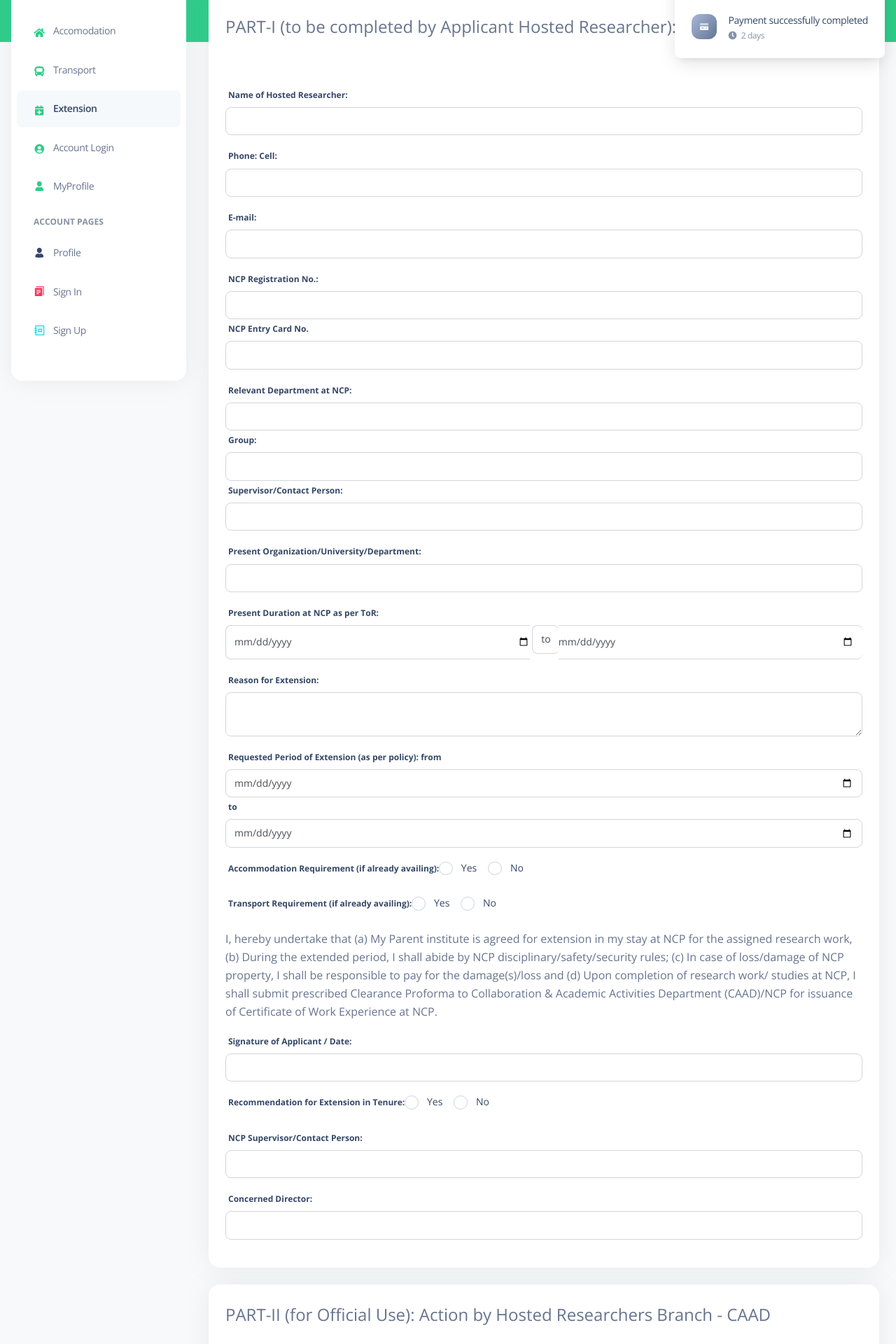
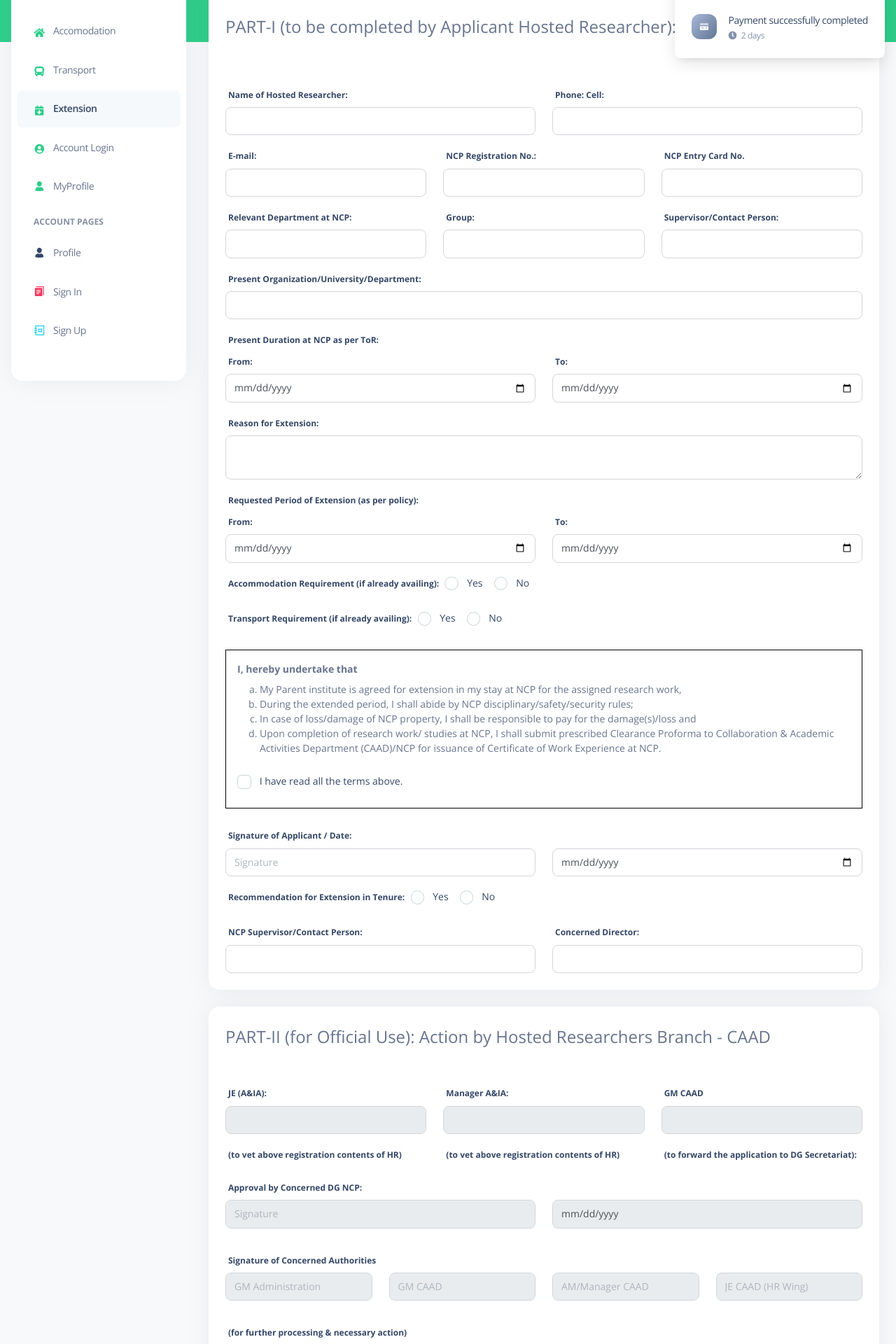
Before and after one commit to Amna1805/studentportal, a Vue app: page /ext in a window 1280 px wide. Shown: the part 240-2160 px from the top of the page at 70% size. Built offline with nearby package versions, Linux system fonts and the light colour scheme.

Commit message:
updated Extension proforma design and add signatures

```diff
--- a/src/views/ExtensionProforma.vue
+++ b/src/views/ExtensionProforma.vue
@@ -14,65 +14,97 @@
                         </div>
                     </legend>
                     <div class="card-body">
-                        <div class="form-group">
+                        <div class="row">
+                            <div class="col-md-6 mb-3">
                                 <label for="researcherName">Name of Hosted Researcher:</label>
                                 <input type="text" class="form-control" id="researcherName" v-model="researcherInfo.name" />
                             </div>
-                        <div class="form-group">
+                            <div class="col-md-6 mb-3">
                                 <label for="researcherPhone">Phone: Cell:</label>
-                            <input type="text" class="form-control" id="researcherPhone" v-model="researcherInfo.phone" />
+                                <input type="text" class="form-control" id="researcherPhone"
+                                    v-model="researcherInfo.phone" />
                             </div>
-                        <div class="form-group">
+                        </div>
+                        <div class="row">
+                            <div class="col-md-4 mb-3">
                                 <label for="researcherEmail">E-mail:</label>
-                            <input type="email" class="form-control" id="researcherEmail" v-model="researcherInfo.email" />
+                                <input type="email" class="form-control" id="researcherEmail"
+                                    v-model="researcherInfo.email" />
                             </div>
-                        <div class="form-group">
+                            <div class="col-md-4 mb-3">
                                 <label for="registrationNo">NCP Registration No.:</label>
                                 <input type="text" class="form-control" id="registrationNo"
                                     v-model="researcherInfo.registrationNo" />
+                            </div>
+                            <div class="col-md-4 mb-3">
                                 <label for="entryCardNo">NCP Entry Card No.</label>
-                            <input type="text" class="form-control" id="entryCardNo" v-model="researcherInfo.entryCardNo" />
+                                <input type="text" class="form-control" id="entryCardNo"
+                                    v-model="researcherInfo.entryCardNo" />
                             </div>
-                        <div class="form-group">
+                        </div>
+
+                        <div class="row">
+                            <div class="col-md-4 mb-3">
                                 <label for="department">Relevant Department at NCP:</label>
-                            <input type="text" class="form-control" id="department" v-model="researcherInfo.department" />
+                                <input type="text" class="form-control" id="department"
+                                    v-model="researcherInfo.department" />
+                            </div>
+                            <div class="col-md-4 mb-3">
                                 <label for="group">Group:</label>
                                 <input type="text" class="form-control" id="group" v-model="researcherInfo.group" />
+                            </div>
+                            <div class="col-md-4 mb-3">
                                 <label for="contactPerson">Supervisor/Contact Person:</label>
                                 <input type="text" class="form-control" id="contactPerson"
                                     v-model="researcherInfo.contactPerson" />
+                            </div>
                         </div>
                         <div class="form-group">
                             <label for="presentOrg">Present Organization/University/Department:</label>
                             <input type="text" class="form-control" id="presentOrg" v-model="researcherInfo.presentOrg" />
                         </div>
+
                         <div class="form-group">
-                            <label for="presentDuration">Present Duration at NCP as per ToR:</label>
-                            <div class="input-group">
+                            <label>Present Duration at NCP as per ToR:</label>
+                            <div class="row">
+                                <div class="col-md-6">
+                                    <label for="stayFrom">From:</label>
                                     <input type="date" class="form-control" id="presentDurationFrom"
-                                    v-model="researcherInfo.presentDurationFrom" />
-                                <div class="input-group-append">
-                                    <label class="input-group-text">to</label>
+                                        v-model="researcherInfo.presentDurationFrom">
                                 </div>
+                                <div class="col-md-6">
+                                    <label for="stayTo">To:</label>
                                     <input type="date" class="form-control" id="presentDurationTo"
-                                    v-model="researcherInfo.presentDurationTo" />
+                                        v-model="researcherInfo.presentDurationTo">
                                 </div>
                             </div>
+                        </div>
+
                         <div class="form-group">
                             <label for="extensionReason">Reason for Extension:</label>
                             <textarea class="form-control" id="extensionReason"
                                 v-model="researcherInfo.extensionReason"></textarea>
                         </div>
+
                         <div class="form-group">
-                            <label for="extensionPeriodFrom">Requested Period of Extension (as per policy): from</label>
+                            <label>Requested Period of Extension (as per policy): </label>
+                            <div class="row">
+                                <div class="col-md-6">
+                                    <label for="extStayFrom">From:</label>
                                     <input type="date" class="form-control" id="extensionPeriodFrom"
-                                v-model="researcherInfo.extensionPeriodFrom" />
-                            <label for="extensionPeriodTo">to</label>
+                                        v-model="researcherInfo.extensionPeriodFrom">
+                                </div>
+                                <div class="col-md-6">
+                                    <label for="extStayTo">To:</label>
                                     <input type="date" class="form-control" id="extensionPeriodTo"
-                                v-model="researcherInfo.extensionPeriodTo" />
+                                        v-model="researcherInfo.extensionPeriodTo">
                                 </div>
+                            </div>
+                        </div>
+
                         <div class="form-group">
                             <label for="accommodationRequirement">Accommodation Requirement (if already availing):</label>
+                            <span>&nbsp;&nbsp;</span>
                             <div class="form-check form-check-inline">
                                 <input type="radio" class="form-check-input" value="Yes"
                                     v-model="researcherInfo.accommodationRequirement" />
@@ -86,6 +118,7 @@
                         </div>
                         <div class="form-group">
                             <label for="transportRequirement">Transport Requirement (if already availing):</label>
+                            <span>&nbsp;&nbsp;</span>
                             <div class="form-check form-check-inline">
                                 <input type="radio" class="form-check-input" value="Yes"
                                     v-model="researcherInfo.transportRequirement" />
@@ -97,23 +130,49 @@
                                 <label class="form-check-label">No</label>
                             </div>
                         </div>
-                        <div class="form-group">
-                            <p>
-                                I, hereby undertake that (a) My Parent institute is agreed for extension in my stay at NCP
-                                for the assigned research work, (b) During the extended period, I shall abide by NCP
-                                disciplinary/safety/security rules; (c) In case of loss/damage of NCP property, I shall be
-                                responsible to pay for the damage(s)/loss and (d) Upon completion of research work/ studies
-                                at NCP, I shall submit prescribed Clearance Proforma to Collaboration & Academic Activities
-                                Department (CAAD)/NCP for issuance of Certificate of Work Experience at NCP.
+
+                        <div class="rectangle-box p-3 mt-4">
+                            <p class="text-sm mb-2">
+                                <strong>I, hereby undertake that</strong>
                             </p>
+                            <ol class="text-sm mb-4" type="a">
+                                <li> My Parent institute is agreed for extension in my stay at NCP
+                                    for the assigned research work,</li>
+                                <li>During the extended period, I shall abide by NCP
+                                    disciplinary/safety/security rules;</li>
+                                <li> In case of loss/damage of NCP property, I shall be
+                                    responsible to pay for the damage(s)/loss and</li>
+                                <li>Upon completion of research work/ studies
+                                    at NCP, I shall submit prescribed Clearance Proforma to Collaboration & Academic
+                                    Activities
+                                    Department (CAAD)/NCP for issuance of Certificate of Work Experience at NCP.</li>
+                            </ol>
+                            <div class="form-check">
+                                <input type="checkbox" class="form-check-input" id="extAgreePolicy"
+                                    v-model="researcherInfo.extAgreePolicy">
+                                <label class="form-check-label text-sm-2" for="agreePolicy">I have read all the terms
+                                    above.</label>
                             </div>
+                        </div>
+
+                        <br>
                         <div class="form-group">
                             <label for="applicantSignature">Signature of Applicant / Date:</label>
-                            <input type="text" class="form-control" id="applicantSignature"
+                            <div class="row">
+                                <div class="col-md-6">
+                                    <input type="text" class="form-control" placeholder="Signature" id="applicantSignature"
                                         v-model="researcherInfo.applicantSignature" />
+                                </div>
+                                <div class="col-md-6">
+                                    <input type="date" placeholder="Date" class="form-control" id="applyDate"
+                                        v-model="researcherInfo.applyDate">
+                                </div>
+                            </div>
+
                         </div>
                         <div class="form-group">
                             <label for="recommendationExtension">Recommendation for Extension in Tenure:</label>
+                            <span>&nbsp;&nbsp;</span>
                             <div class="form-check form-check-inline">
                                 <input type="radio" class="form-check-input" value="yes"
                                     v-model="officialInfo.recommendationExtension" />
@@ -125,15 +184,18 @@
                                 <label class="form-check-label">No</label>
                             </div>
                         </div>
-                        <div class="form-group">
+
+                        <div class="row">
+                            <div class="col-md-6">
                                 <label for="ncpSupervisor">NCP Supervisor/Contact Person:</label>
                                 <input type="text" class="form-control" id="ncpSupervisor"
                                     v-model="officialInfo.ncpSupervisor" />
                             </div>
-                        <div class="form-group">
+                            <div class="col-md-6">
                                 <label for="concernedDirector">Concerned Director:</label>
                                 <input type="text" class="form-control" id="concernedDirector"
                                     v-model="officialInfo.concernedDirector" />
+                            </div>
                         </div>
                     </div>
                 </fieldset>
@@ -144,52 +206,68 @@
                     <legend class="card-header">PART-II (for Official Use): Action by Hosted Researchers Branch - CAAD
                     </legend>
                     <div class="card-body">
-                        <div class="form-group">
+                        <div class="row">
+                            <div class="col-md-4 mb-3">
                                 <label for="jeAIA">JE (A&IA):</label>
                                 <input disabled type="text" class="form-control" id="jeAIA" v-model="officialInfo.jeAIA" />
                             </div>
-                        <div class="form-group">
+                            <div class="col-md-4 mb-3">
                                 <label for="managerAIA">Manager A&IA:</label>
                                 <input disabled type="text" class="form-control" id="managerAIA"
                                     v-model="officialInfo.managerAIA" />
                             </div>
-                        <div class="form-group">
-                            <label>(to vet above registration contents of Hosted Researcher)</label>
+                            <div class="col-md-4 mb-3">
+                                <label for="gmCAAD">GM CAAD</label>
+                                <input disabled type="text" class="form-control" id="gmCAAD"
+                                    v-model="officialInfo.gmCAAD" />
                             </div>
-                        <div class="form-group">
-                            <label for="gmCAAD">GM CAAD (to forward the application to DG Secretariat):</label>
-                            <input disabled type="text" class="form-control" id="gmCAAD" v-model="officialInfo.gmCAAD" />
                         </div>
+                        <div class="row">
+                            <div class="col-md-4 mb-3">
+                                <label>(to vet above registration contents of HR)</label>
+                            </div>
+                            <div class="col-md-4 mb-3">
+                                <label>(to vet above registration contents of HR)</label>
+                            </div>
+                            <div class="col-md-4 mb-3">
+                                <label>(to forward the application to DG Secretariat):</label>
+                            </div>
+                        </div>
+
                         <div class="form-group">
                             <label for="approvalDG">Approval by Concerned DG NCP:</label>
-                            <input disabled type="text" class="form-control" id="approvalDG"
+                            <div class="row">
+                                <div class="col-md-6 mb-3">
+                                    <input disabled type="text" placeholder="Signature" class="form-control" id="approvalDG"
                                         v-model="officialInfo.approvalDG" />
                                 </div>
-                        <div class="form-group">
-                            <label for="approvalDate">Date:</label>
+                                <div class="col-md-6 mb-3">
                                     <input disabled type="date" class="form-control" id="approvalDate"
                                         v-model="officialInfo.approvalDate" />
                                 </div>
+                            </div>
+                        </div>
+
                         <div class="form-group">
-                            <label>(Signatures/Stamp)</label>
+                            <label>Signature of Concerned Authorities</label>
+                            <div class="row">
+                                <div class="col-md-3 mb-3">
+                                    <input disabled type="text" placeholder="GM Administration" class="form-control"
+                                        id="gmAdministration" v-model="officialInfo.gmAdministration" />
                                 </div>
-                        <div class="form-group">
-                            <label for="gmAdministration">GM Administration:</label>
-                            <input disabled type="text" class="form-control" id="gmAdministration"
-                                v-model="officialInfo.gmAdministration" />
+                                <div class="col-md-3 mb-3">
+                                    <input disabled type="text" placeholder="GM CAAD" class="form-control" id="gmCAAD2"
+                                        v-model="officialInfo.gmCAAD2" />
                                 </div>
-                        <div class="form-group">
-                            <label for="gmCAAD2">GM CAAD:</label>
-                            <input disabled type="text" class="form-control" id="gmCAAD2" v-model="officialInfo.gmCAAD2" />
-                        </div>
-                        <div class="form-group">
-                            <label for="amManagerCAAD">AM/Manager CAAD:</label>
-                            <input disabled type="text" class="form-control" id="amManagerCAAD"
+                                <div class="col-md-3 mb-3">
+                                    <input disabled type="text" placeholder="AM/Manager CAAD" class="form-control" id="amManagerCAAD"
                                         v-model="officialInfo.amManagerCAAD" />
                                 </div>
-                        <div class="form-group">
-                            <label for="jeCAAD">JE CAAD (Hosted Researchers Wing):</label>
-                            <input disabled type="text" class="form-control" id="jeCAAD" v-model="officialInfo.jeCAAD" />
+                                <div class="col-md-3 mb-3">
+                                    <input disabled type="text" placeholder="JE CAAD (HR Wing)" class="form-control" id="jeCAAD"
+                                        v-model="officialInfo.jeCAAD" />
+                                </div>
+                            </div>
                         </div>
                         <div class="form-group">
                             <label>(for further processing & necessary action)</label>
@@ -300,7 +378,9 @@ export default {
                 accommodationRequirement: null,
                 transportRequirement: null,
                 undertaking: "",
-                applicantSignature: ""
+                applicantSignature: "",
+                extAgreePolicy: "",
+                applyDate: ""
             },
             officialInfo: {
                 // ... Previous officialInfo properties ...
@@ -322,4 +402,8 @@ export default {
 };
 </script>
 
-<style>/* Add any custom styling here */</style>
+<style scoped>
+.rectangle-box {
+    border: 1px solid #000;
+}
+</style>
```
Lines whose indentation alone changed are shown as unchanged.
